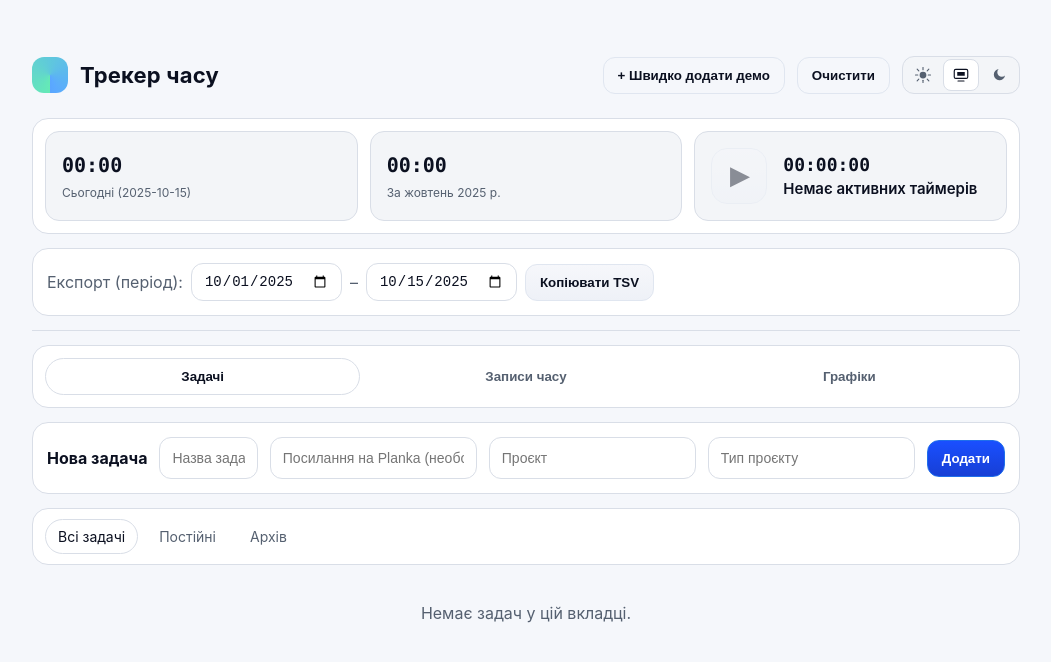
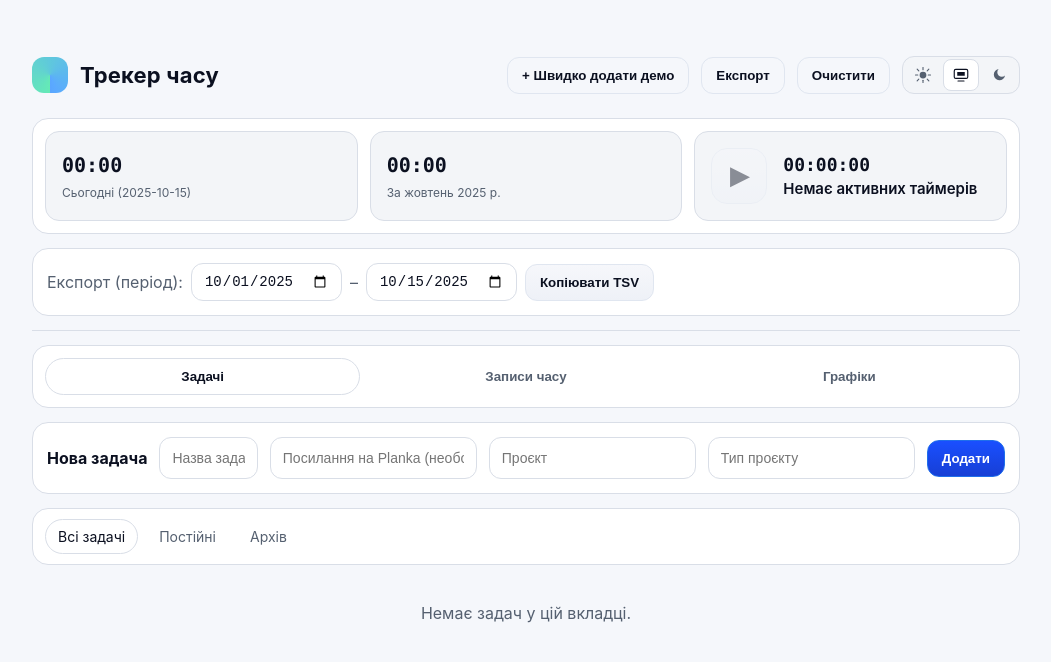
Before and after one commit to eightalex/time-tracker, a Vue app: page / in a window 1280 px wide. Shown: the top 662 px of the page, without its empty margins (114-1165 px from the left). Built offline with nearby package versions, Linux system fonts and the light colour scheme.

Commit message:
feat: implement data export functionality and integrate IndexedDB for task storage

```diff
--- a/src/App.vue
+++ b/src/App.vue
@@ -4,6 +4,7 @@
       :has-tasks="tasks.length > 0"
       @create-seed="createSeed"
       @clear-all="clearAll"
+      @export-data="exportData"
     />
 
     <Metrics
@@ -105,8 +106,8 @@ import {
   midpointWithin,
   isRunning,
 } from './helpers';
+import { saveTasksToDb, loadTasksFromDb, clearTasksInDb } from './storage/tasksStore';
 
-const STORAGE_KEY = 'time-tracker.v1';
 const state = reactive({
   tasks: [],
   tab: 'all',
@@ -315,10 +316,64 @@ function onAddTask(payload){
   state.tasks.unshift(task); save();
 }
 function onRemoveTask(id){ state.tasks = state.tasks.filter(t=> t.id !== id); save(); }
-function save(){ localStorage.setItem(STORAGE_KEY, JSON.stringify({tasks: state.tasks})); }
-function load(){ try{ const raw = localStorage.getItem(STORAGE_KEY); if(!raw) return; const data = JSON.parse(raw); if(Array.isArray(data.tasks)) state.tasks = data.tasks; }catch(e){ console.warn('Load failed', e); } }
+async function save(){
+  try{
+    await saveTasksToDb(state.tasks);
+  }catch(e){
+    console.warn('Save failed', e);
+  }
+}
+async function load(){
+  try{
+    const tasks = await loadTasksFromDb();
+    if(Array.isArray(tasks)) state.tasks = tasks;
+  }catch(e){
+    console.warn('Load failed', e);
+  }
+}
 function createSeed(){ if(!confirm('Додати кілька демо-задач?')) return; const now = Date.now(); const p = (title, project, type) => ({ id: cryptoRandomId(), title, link:'', project, type, archived:false, persistent:false, logs:[], running:null, createdAt: now }); const a = p('TB: виправити помилку ACF','Traffic Bureau','dev'); const b = p('Planka: валідація форм','Internal','dev'); const c = p('Рефакторинг таблиць','Mezha','frontend'); const lastM = prevMonth(new Date()); const lastMStart = firstDayOfMonth(lastM).getTime(); const day1 = lastMStart + 3*86400000 + 9*3600000; const day2 = lastMStart + 10*86400000 + 14*3600000; a.logs.push({id:cryptoRandomId(), start:day1, end: day1+2*3600000, ms:2*3600000}); b.logs.push({id:cryptoRandomId(), start:day2, end: day2+90*60000, ms:90*60000}); const today = new Date(); today.setHours(10,0,0,0); const todayStart = today.getTime(); c.logs.push({id:cryptoRandomId(), start:todayStart, end: todayStart+75*60000, ms:75*60000}); state.tasks.unshift(a,b,c); save(); }
-function clearAll(){ if(confirm('Очистити всі локальні дані?')) { localStorage.removeItem(STORAGE_KEY); state.tasks=[]; } }
+async function clearAll(){
+  if(!confirm('Очистити всі локальні дані?')) return;
+  try{
+    await clearTasksInDb();
+  }catch(e){
+    console.warn('Clear failed', e);
+    alert('Не вдалося очистити локальні дані. Перевірте дозволи браузера.');
+    return;
+  }
+  state.tasks=[];
+}
+function exportData(){
+  if (typeof document === 'undefined' || typeof window === 'undefined') return;
+  try{
+    const payload = {
+      version: 1,
+      exportedAt: new Date().toISOString(),
+      tasks: cloneTasks(state.tasks),
+    };
+    const json = JSON.stringify(payload, null, 2);
+    const blob = new Blob([json], { type: 'application/json' });
+    const url = URL.createObjectURL(blob);
+    const a = document.createElement('a');
+    a.href = url;
+    a.download = `time-tracker-backup-${new Date().toISOString().split('T')[0]}.json`;
+    document.body.appendChild(a);
+    a.click();
+    document.body.removeChild(a);
+    URL.revokeObjectURL(url);
+  }catch(e){
+    console.warn('Export failed', e);
+    alert('Не вдалося створити файл експорту. Спробуйте ще раз.');
+  }
+}
+function cloneTasks(tasks){
+  try{
+    return JSON.parse(JSON.stringify(Array.isArray(tasks) ? tasks : []));
+  }catch(e){
+    console.warn('Clone failed', e);
+    return [];
+  }
+}
 
 setInterval(()=> state.tick++, 1000);
 watch(()=>state.tasks, save, {deep:true});
--- a/src/components/HeaderBar.vue
+++ b/src/components/HeaderBar.vue
@@ -12,6 +12,7 @@
       >
         + Швидко додати демо
       </button>
+      <button class="btn ghost" @click="$emit('export-data')" title="Експортувати локальний бекап">Експорт</button>
       <button class="btn ghost" @click="$emit('clear-all')" title="Очистити локальні дані">Очистити</button>
       <ThemeSwitcher />
     </div>
@@ -20,7 +21,7 @@
 
 <script setup>
 import ThemeSwitcher from './ThemeSwitcher.vue';
-const emit = defineEmits(['create-seed','clear-all']);
+const emit = defineEmits(['create-seed','clear-all','export-data']);
 const props = defineProps({
   hasTasks: { type: Boolean, default: false },
 });
--- /dev/null
+++ b/src/storage/tasksStore.js
@@ -0,0 +1,135 @@
+const DB_NAME = 'time-tracker';
+const DB_VERSION = 1;
+const STORE_NAME = 'tasks';
+const STORE_KEY = 'tasks';
+const LEGACY_STORAGE_KEY = 'time-tracker.v1';
+
+let dbPromise = null;
+
+function hasIndexedDB() {
+  return typeof window !== 'undefined' && typeof window.indexedDB !== 'undefined';
+}
+
+function getLocalStorage() {
+  return typeof window !== 'undefined' ? window.localStorage : null;
+}
+
+function openDb() {
+  if (!hasIndexedDB()) {
+    return Promise.reject(new Error('IndexedDB is not available in this environment'));
+  }
+  if (!dbPromise) {
+    dbPromise = new Promise((resolve, reject) => {
+      const request = window.indexedDB.open(DB_NAME, DB_VERSION);
+      request.onupgradeneeded = () => {
+        const db = request.result;
+        if (!db.objectStoreNames.contains(STORE_NAME)) {
+          db.createObjectStore(STORE_NAME);
+        }
+      };
+      request.onsuccess = () => {
+        const db = request.result;
+        db.onversionchange = () => db.close();
+        resolve(db);
+      };
+      request.onerror = () => {
+        reject(request.error || new Error('Unable to open IndexedDB'));
+      };
+    });
+  }
+  return dbPromise;
+}
+
+async function runTransaction(mode, handler) {
+  const db = await openDb();
+  return new Promise((resolve, reject) => {
+    const tx = db.transaction(STORE_NAME, mode);
+    const store = tx.objectStore(STORE_NAME);
+    handler(store, tx);
+    tx.oncomplete = () => resolve();
+    tx.onerror = () => reject(tx.error);
+    tx.onabort = () => reject(tx.error || new Error('IndexedDB transaction aborted'));
+  });
+}
+
+async function readKey(key) {
+  const db = await openDb();
+  return new Promise((resolve, reject) => {
+    const tx = db.transaction(STORE_NAME, 'readonly');
+    const store = tx.objectStore(STORE_NAME);
+    const request = store.get(key);
+    request.onsuccess = () => resolve(request.result);
+    request.onerror = () => reject(request.error);
+  });
+}
+
+function toPlainTasks(tasks) {
+  try {
+    return JSON.parse(JSON.stringify(Array.isArray(tasks) ? tasks : []));
+  } catch {
+    return [];
+  }
+}
+
+export async function saveTasksToDb(tasks) {
+  const payload = toPlainTasks(tasks);
+  try {
+    await runTransaction('readwrite', (store) => {
+      store.put(payload, STORE_KEY);
+    });
+  } catch (err) {
+    console.warn('IndexedDB save failed, falling back to localStorage', err);
+    try {
+      const localStore = getLocalStorage();
+      if (!localStore) throw err;
+      localStore.setItem(LEGACY_STORAGE_KEY, JSON.stringify({ tasks: payload }));
+    } catch (storageErr) {
+      console.warn('Legacy localStorage save failed', storageErr);
+      throw storageErr;
+    }
+    return;
+  }
+}
+
+export async function loadTasksFromDb() {
+  try {
+    const stored = await readKey(STORE_KEY);
+    if (Array.isArray(stored)) {
+      return stored;
+    }
+  } catch (err) {
+    console.warn('IndexedDB load failed, trying localStorage fallback', err);
+  }
+  try {
+    const localStore = getLocalStorage();
+    if (!localStore) return [];
+    const raw = localStore.getItem(LEGACY_STORAGE_KEY);
+    if (!raw) return [];
+    const parsed = JSON.parse(raw);
+    if (Array.isArray(parsed?.tasks)) {
+      return parsed.tasks;
+    }
+  } catch (err) {
+    console.warn('Legacy localStorage load failed', err);
+  }
+  return [];
+}
+
+export async function clearTasksInDb() {
+  try {
+    await runTransaction('readwrite', (store) => {
+      store.delete(STORE_KEY);
+    });
+  } catch (err) {
+    console.warn('IndexedDB clear failed, trying localStorage fallback', err);
+    try {
+      const localStore = getLocalStorage();
+      if (!localStore) throw err;
+      localStore.removeItem(LEGACY_STORAGE_KEY);
+    } catch (storageErr) {
+      console.warn('Legacy localStorage clear failed', storageErr);
+      throw storageErr;
+    }
+    return;
+  }
+}
```
